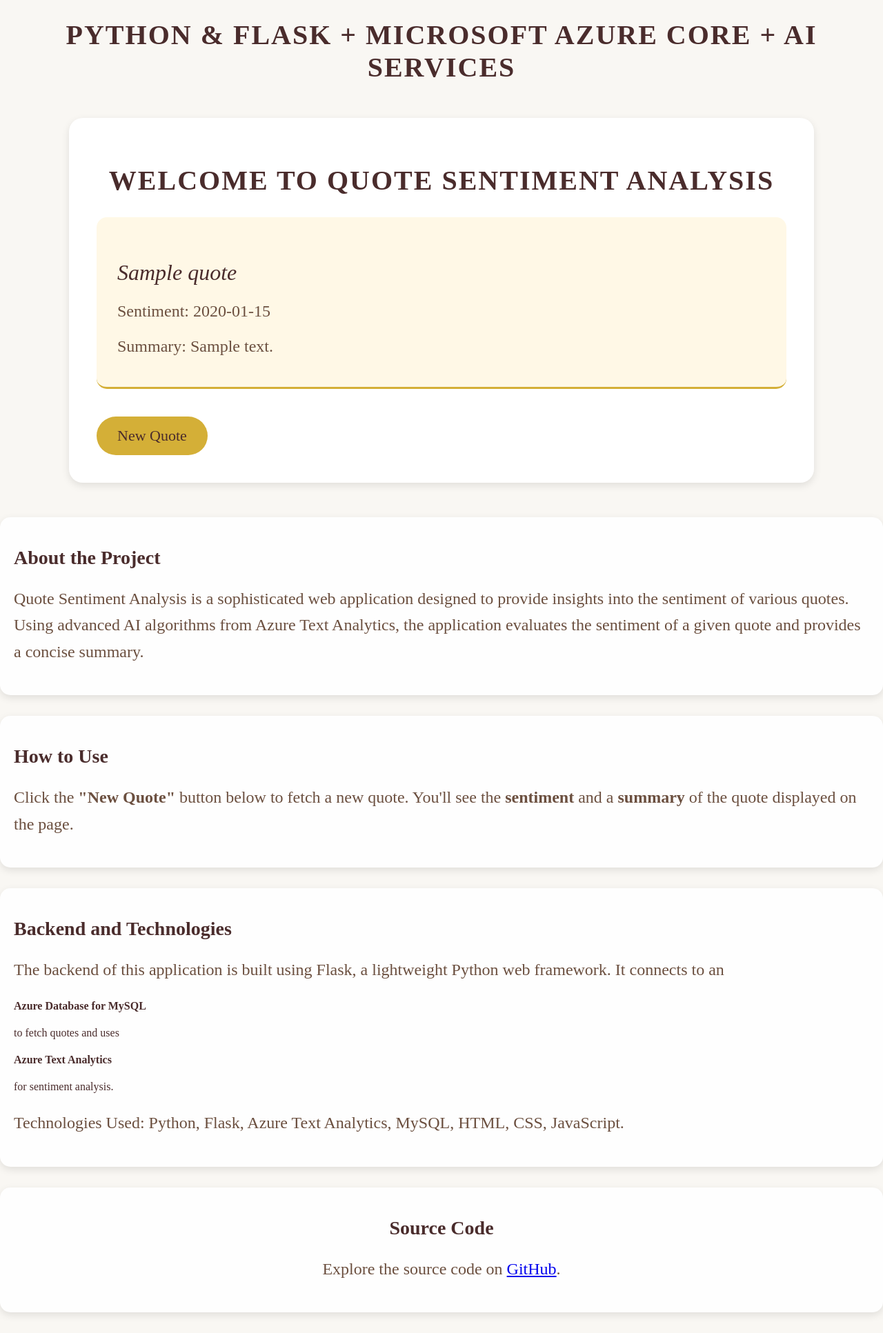
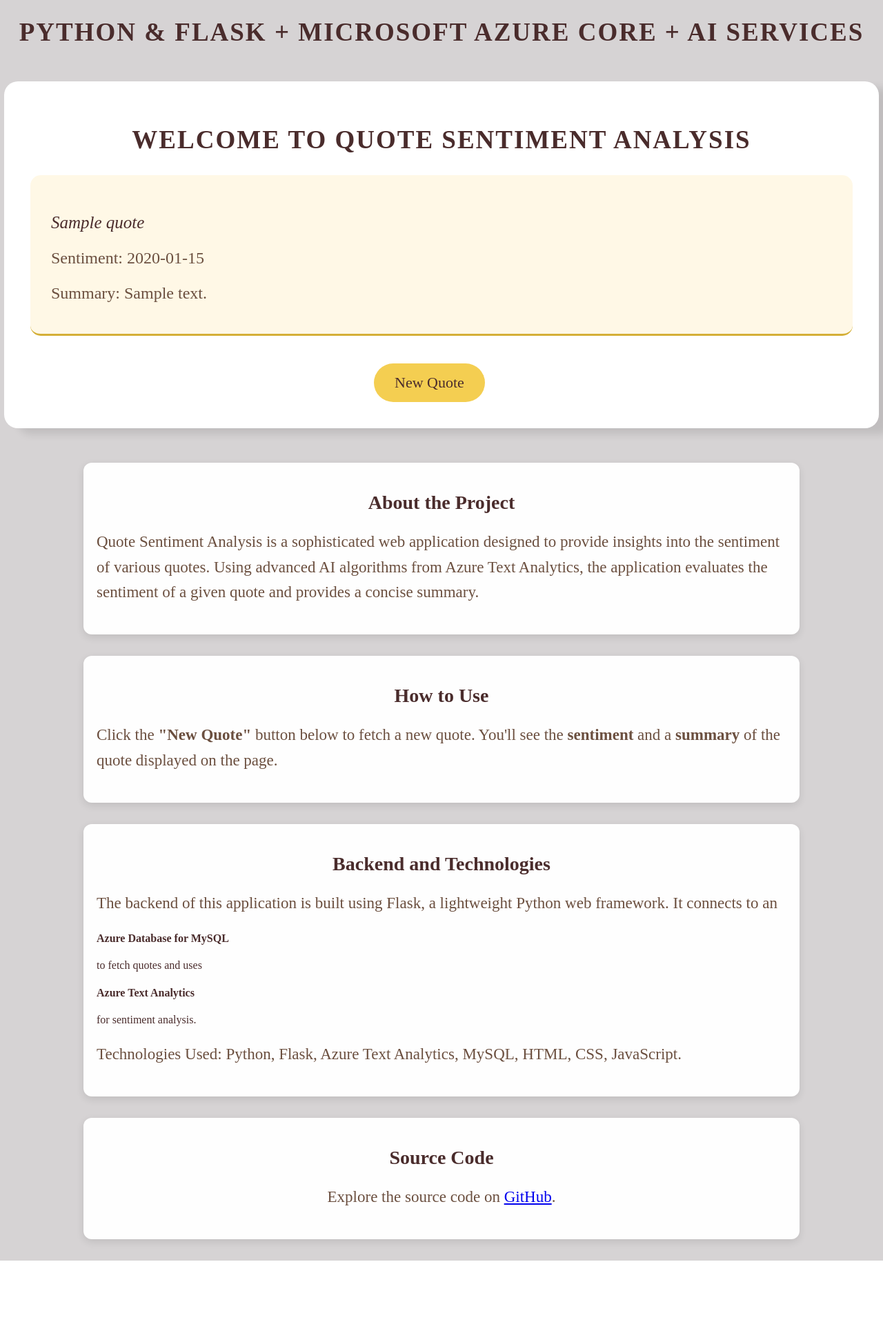
Before and after one commit to piyushbhavsarr/quote_sentiment_analysis, a Flask app: template templates/index.html in a window 1280 px wide. Shown: the whole page at 69% size. After the commit the page ends 1828 px from the top, so only its background shows below. Run offline with Flask 2, Linux system fonts and the light colour scheme; the template is opened without the code that fills it: most values are stand-ins (such as "Sample title", 1, 10 or a date in 2020).

Commit message:
Update style.css

```diff
--- a/static/css/style.css
+++ b/static/css/style.css
@@ -1,24 +1,28 @@
 /* Global Styles */
 body {
     font-family: 'Times New Roman', Times, serif;
-    background-color: #f9f7f3;
+    background-color: #d6d3d4;
     margin: 0;
     padding: 0;
 }
 
 .container {
-    max-width: 1000px;
+    max-width: 1192px;
     margin: 50px auto;
-    padding: 40px;
+    padding: 38px;
+    padding-top: 38px;
+    padding-right: 38px;
+    padding-bottom: 38px;
+    padding-left: 38px;
     background-color: #ffffff;
-    box-shadow: 0 4px 12px rgba(0, 0, 0, 0.1);
+    box-shadow: 20px 9px 12px rgba(0, 0, 0, 0.1);
     border-radius: 20px;
 }
 
 h1 {
     text-align: center;
     color: #4a2c2c;
-    font-size: 40px;
+    font-size: 37px;
     margin-bottom: 30px;
     text-transform: uppercase;
     letter-spacing: 2px;
@@ -26,21 +30,25 @@ h1 {
 
 /* Sections */
 section {
-    margin-bottom: 30px;
-    padding: 20px;
-    border-radius: 15px;
+    margin: auto;
+    /* margin-left: 254px; */
+    width: 1000px;
+    margin-bottom: 31px;
+    padding: 19px;
+    border-radius: 12px;
     background-color: #fefefe;
     box-shadow: 0 4px 12px rgba(0, 0, 0, 0.1);
 }
 
 section h2 {
+    text-align: center;
     font-size: 28px;
     color: #4a2c2c;
     margin-bottom: 20px;
 }
 
 section p {
-    font-size: 24px;
+    font-size: 23px;
     color: #6b4f3f;
     line-height: 1.6;
 }
@@ -55,7 +63,7 @@ section p {
 }
 
 .quote {
-    font-size: 32px;
+    font-size: 25px;
     color: #4a2c2c;
     margin-bottom: 20px;
     font-style: italic;
@@ -69,9 +77,11 @@ section p {
 
 /* Button */
 button {
+    margin-left: 498px;
     padding: 15px 30px;
     font-size: 22px;
-    background-color: #d4af37;
+    background-color: #f4ce51;
+    border: 1px solid #d19b30;
     color: #ffffff;
     border: none;
     border-radius: 30px;
```
